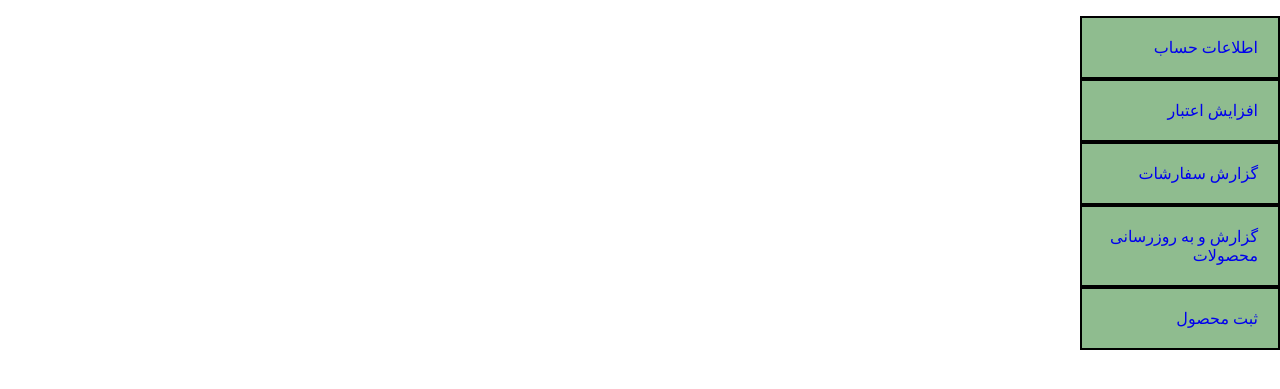
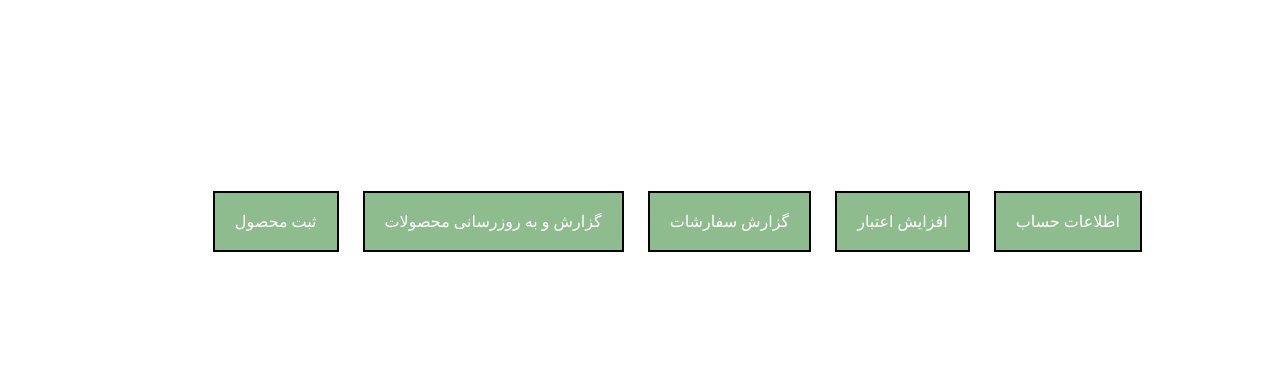
Before and after one commit to ArmenJeddi/System-Analysis-and-Design-project, a Django app: template ptssite/useraccountmanagement/templates/useraccountmanagement/profile_customer.html in a window 1280 px wide. Shown: the part 50-439 px from the top of the page. Run offline with Django 3.2, Linux system fonts and the light colour scheme; the template is opened without the code that fills it, so the values that code supplies are empty.

Commit message:
Added some styles.

```diff
--- a/ptssite/useraccountmanagement/static/useraccountmanagement/styles/profile.css
+++ b/ptssite/useraccountmanagement/static/useraccountmanagement/styles/profile.css
@@ -1,15 +1,21 @@
+a:hover {
+    cursor: pointer;
+}
 main p {
-    width: 200px;
+    margin: 15% 10%;
+    line-height: 60px;
 }
 main a {
     background-color: darkseagreen;
     padding: 20px;
-    display: block;
+    margin: 10px;
     border: 2px solid black;
     text-decoration: none;
+    color: white;
 }
 main a:hover {
     background-color: lightgreen;
+    color: grey;
 }
 main form {
     margin: 3% 37%;
--- a/ptssite/useraccountmanagement/templates/useraccountmanagement/profile_driver.html
+++ b/ptssite/useraccountmanagement/templates/useraccountmanagement/profile_driver.html
@@ -9,10 +9,8 @@
   <a href="/useraccountmanagement/updateprofile/{{ view.request.user.username }}/">اطلاعات حساب</a>
   <a href="/reporting/listtransports/">گزارش جا به جایی ها</a>
   {% if not view.request.user.unprivilegeduser.driver.reserved %}
-  <form action="/useraccountmanagement/profile/" method="post">
-    <p><label>آمادگی برای انتقال:
-      <input type="checkbox" name="available" value="true"{% if view.request.user.unprivilegeduser.driver.availability %} checked {% endif %} /></label></p>
-    <p><input type="submit" value="ثبت تغییرات" /></p>
+  <a onclick="document.getElementById('status-change').submit()">{% if view.request.user.unprivilegeduser.driver.availability %} آماده انتقال نیستم {% else %} آماده انتقال هستم {% endif %}</a>
+  <form id="status-change" style="visibility: hidden;" action="/useraccountmanagement/profile/" method="post">
   </form>
   {% endif %}
 </p>
--- a/ptssite/useraccountmanagement/templates/useraccountmanagement/settings.html
+++ b/ptssite/useraccountmanagement/templates/useraccountmanagement/settings.html
@@ -1,10 +1,14 @@
 {% extends "navbar_signedin.html" %}
+
+{% block head %}
+<link rel="stylesheet" type="text/css" href="/static/useraccountmanagement/styles/register.css">
+{% endblock %}
 
 {% block main %}
 <form id="settings-form" action="/useraccountmanagement/updateprofile/{{ view.request.user.username }}/" method="post">
   <table>
     {{ form }}
   </table>
-    <input type="submit" value="ثبت تغییرات">
+  <p><input type="submit" value="ثبت تغییرات"></p>
   </form>
 {% endblock %}
--- a/ptssite/useraccountmanagement/views/profile.py
+++ b/ptssite/useraccountmanagement/views/profile.py
@@ -11,8 +11,7 @@ class ProfileView(UnprivilegedRequired, TemplateView):
             return 'useraccountmanagement/profile_driver.html'
 
     def post(self, request, *args, **kwargs):
-        if request.user.unprivilegeduser.is_driver():
-            avail = True if request.POST.get('available') == 'true' else False
-            request.user.unprivilegeduser.driver.availability = avail
+        if request.user.unprivilegeduser.is_driver() and not request.user.unprivilegeduser.driver.reserved:
+            request.user.unprivilegeduser.driver.availability = not request.user.unprivilegeduser.driver.availability
             request.user.unprivilegeduser.driver.save()
             return HttpResponseRedirect('/useraccountmanagement/profile/')
```
